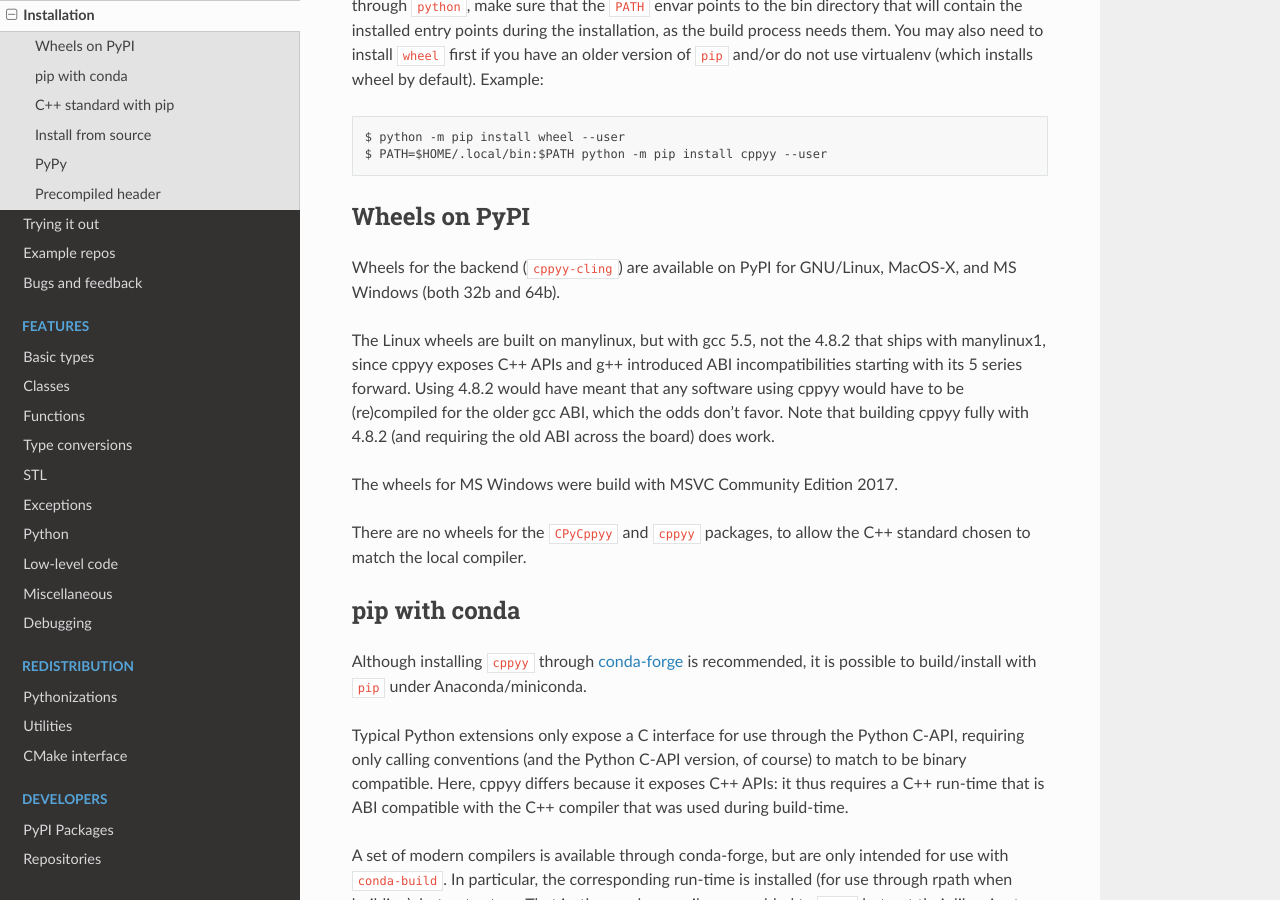
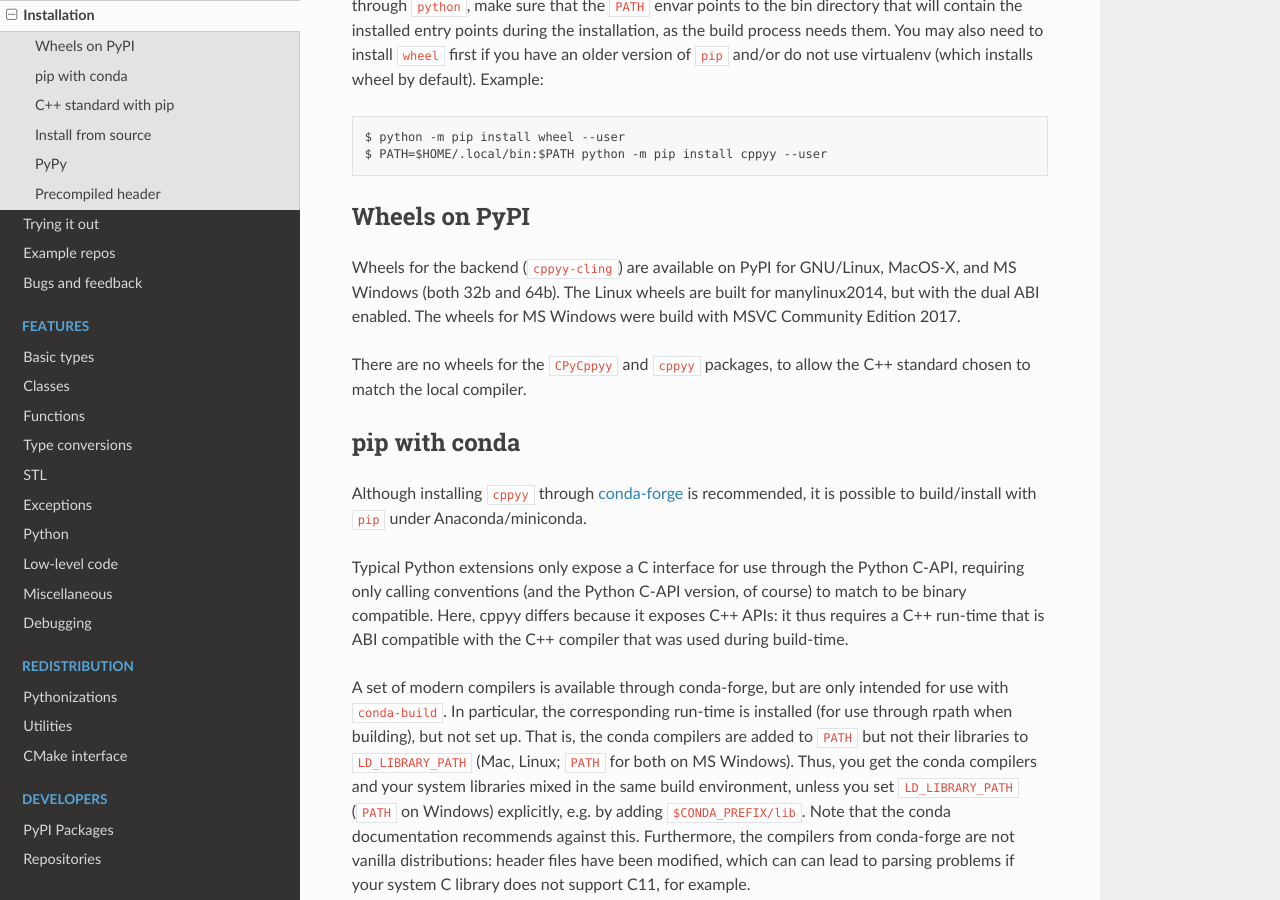
Before and after one commit to wlav/cppyy, a Sphinx documentation site: the page built from doc/source/installation.rst, in a window 1280 px wide and 900 px high, scrolled down 911 px. Built offline with Sphinx 7.4.7 and the Read the Docs theme 2.0.0, drawn with Linux system fonts in a browser that asks for light colours.

Commit message:
update manylinux references

```diff
--- a/doc/source/changelog.rst
+++ b/doc/source/changelog.rst
@@ -10,9 +10,10 @@
 PyPy support lags CPython support.
 
 
-master: 1.9.3
--------------
+2021-02-15: 1.9.3
+-----------------
 
+* Wheels for Linux now follow manylinux2014
 * Enable direct calls of base class' methods in Python cross-overrides
 * cppyy.bind_object can now re-cast types, incl. Python cross-derived ones
 * Python cross-derived objects send to (and owned by) C++ retain Python state
--- a/doc/source/installation.rst
+++ b/doc/source/installation.rst
@@ -57,15 +57,7 @@
 
 Wheels for the backend (``cppyy-cling``) are available on PyPI for GNU/Linux,
 MacOS-X, and MS Windows (both 32b and 64b).
-
-The Linux wheels are built on manylinux, but with gcc 5.5, not the 4.8.2 that
-ships with manylinux1, since cppyy exposes C++ APIs and g++ introduced
-ABI incompatibilities starting with its 5 series forward.
-Using 4.8.2 would have meant that any software using cppyy would have to
-be (re)compiled for the older gcc ABI, which the odds don't favor.
-Note that building cppyy fully with 4.8.2 (and requiring the old ABI across
-the board) does work.
-
+The Linux wheels are built for manylinux2014, but with the dual ABI enabled.
 The wheels for MS Windows were build with MSVC Community Edition 2017.
 
 There are no wheels for the ``CPyCppyy`` and ``cppyy`` packages, to allow
--- a/doc/source/license.rst
+++ b/doc/source/license.rst
@@ -1,7 +1,7 @@
 License and copyright
 =====================
 
-Copyright (c) 2017-2020, The Regents of the University of California,
+Copyright (c) 2017-2021, The Regents of the University of California,
 through Lawrence Berkeley National Laboratory (subject to receipt of
 any required approvals from the U.S. Dept. of Energy). All rights
 reserved. Redistribution and use in source and binary forms, with or
```
Also changed, not shown: doc/source/repositories.rst (+0 -9 lines), setup.py (+0 -13 lines), LICENSE.txt.
